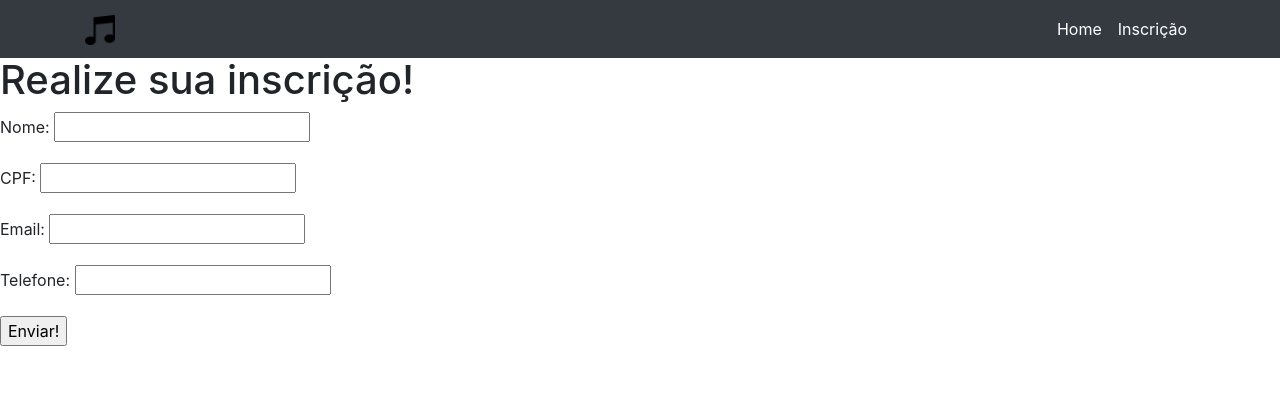
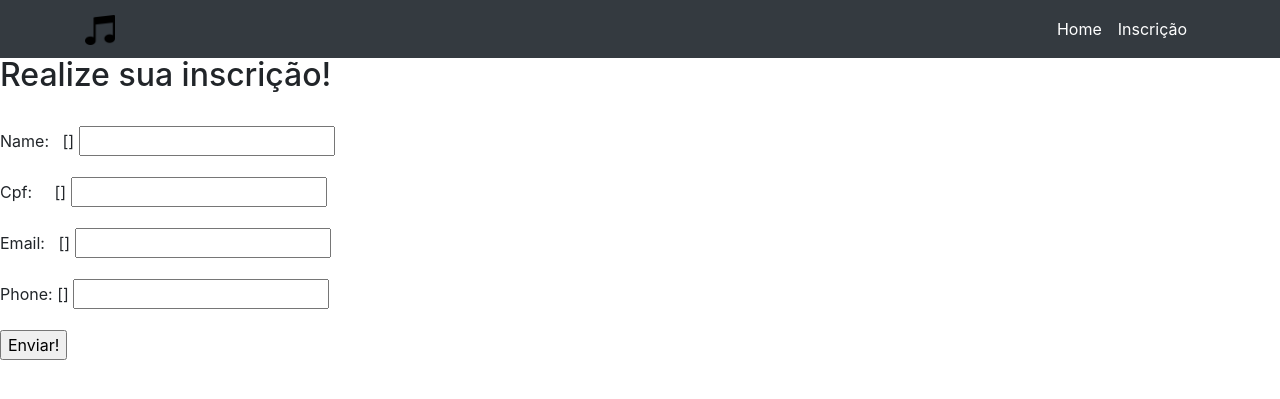
Before and after one commit to yanfonseca/workshop, a Django app: template workshop/subscriptions/templates/subscriptions/subscription_form.html in a window 1280 px wide. Shown: the top 399 px of the page. Run offline with Django 3.2, Linux system fonts and the light colour scheme; the template is opened without the code that fills it, so the values that code supplies are empty, except form fields; tables that the repository leaves empty hold one stand-in row (values such as "Sample post"); form fields are guessed from the names that the template uses.

Commit message:
Template names adicionados ao html subscription_form. Teste dos campos disponíveis.

```diff
--- a/workshop/subscriptions/forms.py
+++ b/workshop/subscriptions/forms.py
@@ -2,7 +2,7 @@
 
 
 class SubscriptionForm(forms.Form):
-    nome = forms.CharField(label='Nome')
+    name = forms.CharField(label='Nome')
     cpf = forms.CharField(label='CPF')
     email = forms.EmailField(label='Email')
     phone = forms.CharField(label='Celular')
--- a/workshop/subscriptions/templates/subscriptions/subscription_form.html
+++ b/workshop/subscriptions/templates/subscriptions/subscription_form.html
@@ -2,23 +2,28 @@
 {% load static %}
 
 {% block content %}
-    <h1>Realize sua inscrição!</h1>
+    <h2>Realize sua inscrição!</h2>
+    <br>
     <form action="." method="post">{% csrf_token %}
         <p>
-            <label for="id_name">Nome:</label>
-            <input id="id_name" type="text" name="name" maxlength="100"/>
+            <label for="{{form.name.id_for_label}}">{{form.name.label}}:&nbsp;&nbsp</label>
+            {{form.name.errors}}
+            {{form.name}}
         </p>
         <p>
-            <label for="id_cpf">CPF:</label>
-            <input id="id_cpf" type="text" name="cpf" maxlength="11"/>
+            <label for="{{form.cpf.id_for_label}}">{{form.cpf.label}}: &nbsp;&nbsp;&nbsp;</label>
+            {{form.cpf.errors}}
+            {{form.cpf}}
         </p>
         <p>
-            <label for="id_email">Email:</label>
-            <input id="id_email" type="email" name="email" maxlength="30"/>
+            <label for="{{form.email.id_for_label}}">{{form.email.label}}:&nbsp;&nbsp</label>
+            {{form.email.errors}}
+            {{form.email}}
         </p>
         <p>
-            <label for="id_phone">Telefone:</label>
-            <input id="id_phone" type="text" name="phone" maxlength="20"/>
+            <label for="{{form.phone.id_for_label}}">{{form.phone.label}}:</label>
+            {{form.phone.errors}}
+            {{form.phone}}
         </p>
         <input type="submit" value="Enviar!"/>
     </form>
--- a/workshop/subscriptions/tests.py
+++ b/workshop/subscriptions/tests.py
@@ -34,3 +34,8 @@
         """Context must have subscription form"""
         form = self.resp.context['form']
         self.assertIsInstance(form, SubscriptionForm)
+
+    def test_form_has_fields(self):
+        """Form must have some fields"""
+        form = self.resp.context['form']
+        self.assertSequenceEqual(['name', 'cpf','email','phone'], list(form.fields))
```
